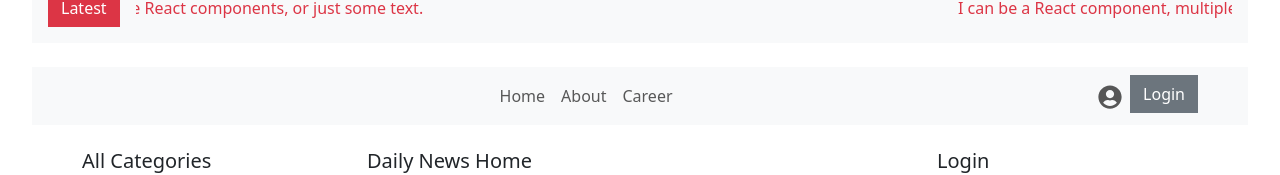
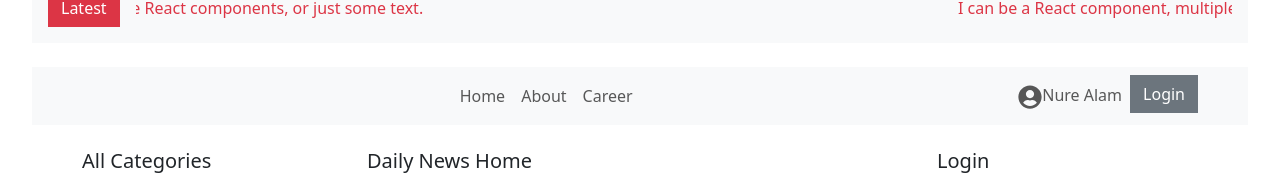
Before and after one commit to nurealammiaji/daily-news-client, a React (Vite) app: page / in a window 1280 px wide. Shown: the part 261-436 px from the top of the page. Built offline with nearby package versions, Linux system fonts and the light colour scheme; no server answers.

Commit message:
context api added

```diff
--- a/src/components/Navigation/Navigation.jsx
+++ b/src/components/Navigation/Navigation.jsx
@@ -1,9 +1,14 @@
 import 'bootstrap/dist/css/bootstrap.min.css';
+import { useContext } from 'react';
 import { Container, Nav, Navbar, Button } from "react-bootstrap";
 import { FaUserCircle } from 'react-icons/fa';
 import { Link } from 'react-router-dom';
+import { AuthContext } from '../Providers/Providers';
 
 const Navigation = () => {
+
+    const user = useContext(AuthContext);
+
     return (
         <div>
             <Navbar expand="lg" className="bg-body-tertiary">
@@ -16,7 +21,7 @@ const Navigation = () => {
                         <Nav.Link href="/career">Career</Nav.Link>
                     </Nav>
                     <Nav className=''>
-                        <Nav.Link href="#"><FaUserCircle className='fs-4'/></Nav.Link>
+                        <Nav.Link href="#"><FaUserCircle className='fs-4'/>{user.user.displayName}</Nav.Link>
                         <Link to="/login"><Button variant='secondary' className='rounded-0'>Login</Button></Link>
                     </Nav>
                     </Navbar.Collapse>
--- a/src/components/Providers/Providers.jsx
+++ b/src/components/Providers/Providers.jsx
@@ -1,10 +1,22 @@
+import { getAuth } from "firebase/auth";
+import { createContext } from "react";
+import app from '../../firebase/firebase.config';
 
+const auth = getAuth(app);
+export const AuthContext = createContext();
 
-const Providers = () => {
+const Providers = ({children}) => {
+
+    const user = {displayName: "Nure Alam"};
+
+    const authInfo = {
+        user,
+    }
+
     return (
-        <div>
-
-        </div>
+        <AuthContext.Provider value={authInfo}>
+            {children}
+        </AuthContext.Provider>
     );
 };
 
--- a/src/main.jsx
+++ b/src/main.jsx
@@ -12,6 +12,7 @@ import Career from './components/Career/Career';
 import Home from './components/Home/Home.jsx';
 import Login from './components/Login/Login.jsx';
 import Register from './components/Register/Register.jsx';
+import Providers from './components/Providers/Providers.jsx';
 
 const router = createBrowserRouter([
   {
@@ -45,6 +46,8 @@ const router = createBrowserRouter([
 
 ReactDOM.createRoot(document.getElementById('root')).render(
   <React.StrictMode>
-    <RouterProvider router={router}></RouterProvider>
+    <Providers>
+      <RouterProvider router={router}></RouterProvider>
+    </Providers>
   </React.StrictMode>,
 )
```
